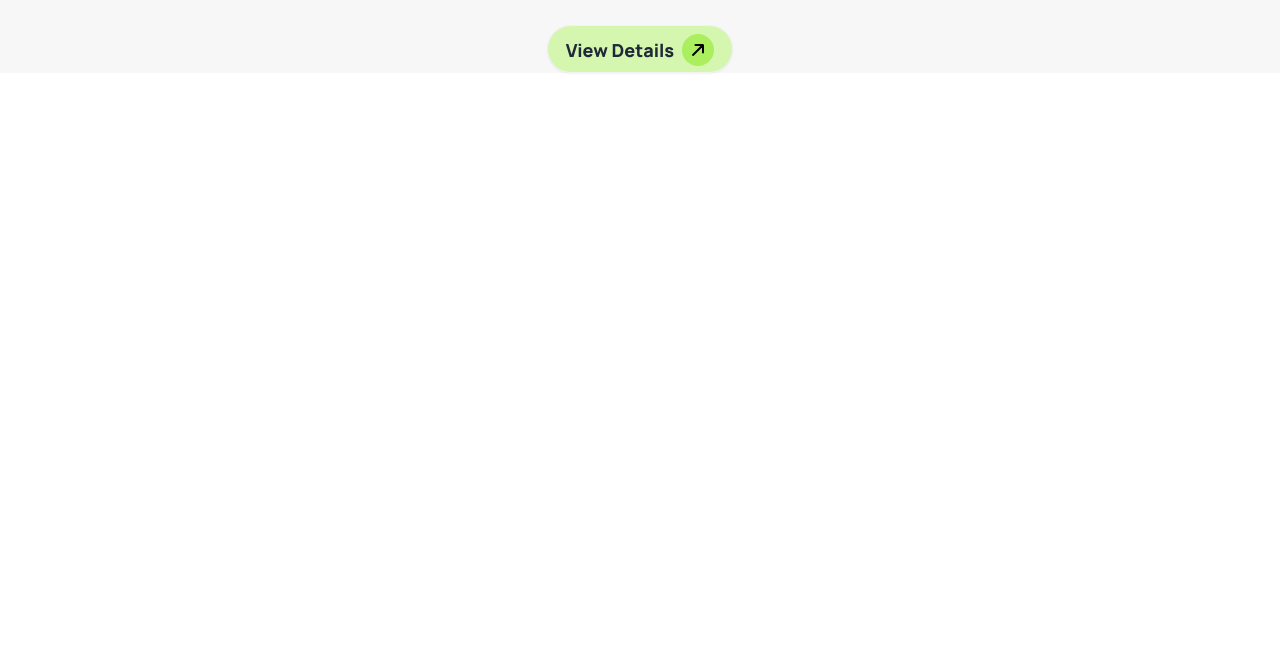
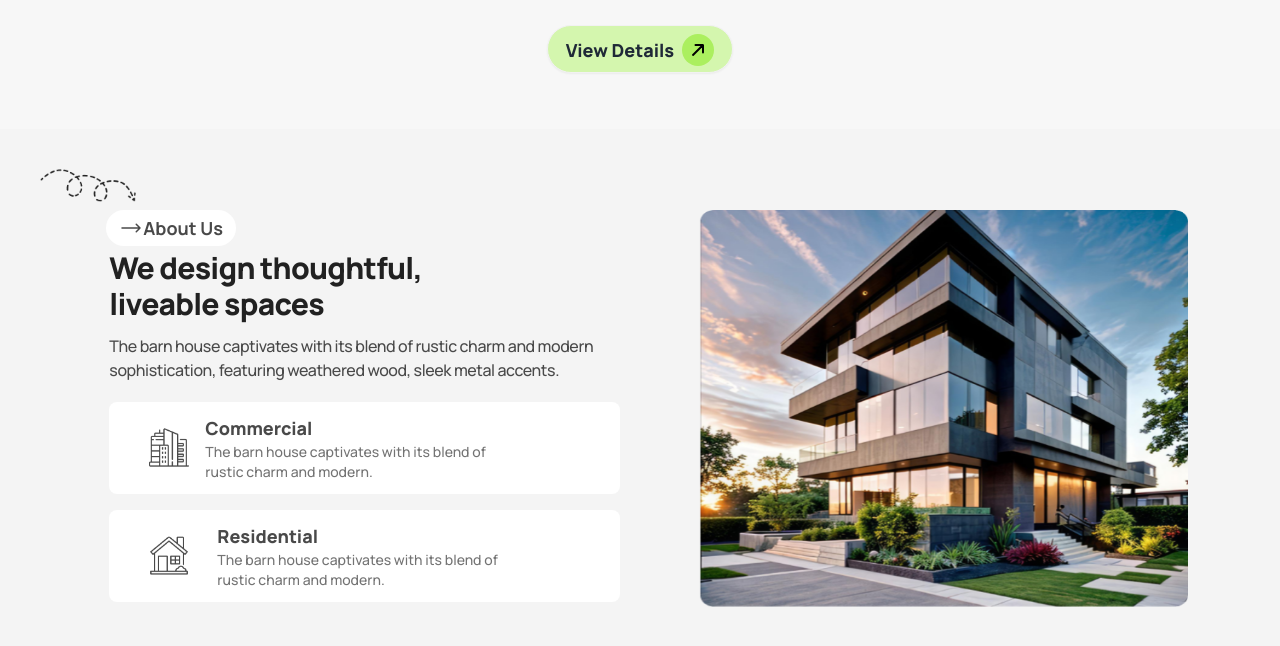
Before and after one commit to shravantidas/assignment3_repo, a plain HTML site: page index.html in a window 1280 px wide. Shown: the part 594-1240 px from the top of the page. Before the commit the page ends 800 px from the top, so only its background shows below. Drawn offline with nearby package versions, Linux system fonts and the light colour scheme.

Commit message:
design spaces section added  here

```diff
--- a/index.html
+++ b/index.html
@@ -9,7 +9,7 @@
   <link href="https://fonts.googleapis.com/css2?family=Manrope:wght@200..800&display=swap" rel="stylesheet">
   <script src="https://cdn.tailwindcss.com"></script>
   <style>
-   .manrope{
+    .manrope {
       font-family: "Manrope", sans-serif;
     }
   </style>
@@ -19,14 +19,15 @@
         extend: {
           colors: {
             clifford: '#da373d',
-            black:'#212121',
-            lemon:'#ABEF5F',
-            light_black:'#494949',
-            gray:'#737373',
-            headerbg:'#F7F7F7',
-            darkblack:'#1C1C1C',
-            lightblack:'#494949',
-            lightlemon:'#d4f6ae',
+            black: '#212121',
+            lemon: '#ABEF5F',
+            light_black: '#494949',
+            gray: '#737373',
+            headerbg: '#F7F7F7',
+            darkblack: '#1C1C1C',
+            lightblack: '#494949',
+            lightlemon: '#d4f6ae',
+            spacesbg:'#f4f4f4'
           }
         }
       }
@@ -36,13 +37,14 @@
 
 <body class="manrope">
   <!-- header part -->
-  <header class="lg:container-md lg:mx-auto bg-headerbg">
+  <header class="lg:container-md lg:mx-auto bg-headerbg pb-8 lg:pb-14">
     <!-- navbar -->
     <nav class="lg:px-20">
       <div>
         <div class="navbar pt-5">
           <div class="lg:navbar-start lg:flex lg:items-center">
-            <svg xmlns="http://www.w3.org/2000/svg" fill="none" viewBox="0 0 24 24" stroke-width="3" stroke="currentColor" class="w-8 p-2 bg-lemon rounded-full lg:font-extrabold mx-3" >
+            <svg xmlns="http://www.w3.org/2000/svg" fill="none" viewBox="0 0 24 24" stroke-width="3"
+              stroke="currentColor" class="w-8 p-2 bg-lemon rounded-full lg:font-extrabold mx-3">
               <path stroke-linecap="round" stroke-linejoin="round" d="m4.5 19.5 15-15m0 0H8.25m11.25 0v11.25" />
             </svg>
 
@@ -58,22 +60,31 @@
             </ul>
           </div>
           <div class="navbar-end hidden lg:flex items-center space-x-5">
-            <svg xmlns="http://www.w3.org/2000/svg" fill="none" viewBox="0 0 24 24" stroke-width="1.5" stroke="currentColor" class="size-6 text-[gray] bg-white w-10 h-10 p-2 rounded-full border border-[#E9E9E9]">
-              <path stroke-linecap="round" stroke-linejoin="round" d="m21 21-5.197-5.197m0 0A7.5 7.5 0 1 0 5.196 5.196a7.5 7.5 0 0 0 10.607 10.607Z" />
+            <svg xmlns="http://www.w3.org/2000/svg" fill="none" viewBox="0 0 24 24" stroke-width="1.5"
+              stroke="currentColor"
+              class="size-6 text-[gray] bg-white w-10 h-10 p-2 rounded-full border border-[#E9E9E9]">
+              <path stroke-linecap="round" stroke-linejoin="round"
+                d="m21 21-5.197-5.197m0 0A7.5 7.5 0 1 0 5.196 5.196a7.5 7.5 0 0 0 10.607 10.607Z" />
             </svg>
-            <svg xmlns="http://www.w3.org/2000/svg" fill="none" viewBox="0 0 24 24" stroke-width="1.5" stroke="currentColor" class="size-6 text-[gray] bg-white w-10 h-10 p-2 rounded-full border border-[#E9E9E9]">
-              <path stroke-linecap="round" stroke-linejoin="round" d="M2.25 3h1.386c.51 0 .955.343 1.087.835l.383 1.437M7.5 14.25a3 3 0 0 0-3 3h15.75m-12.75-3h11.218c1.121-2.3 2.1-4.684 2.924-7.138a60.114 60.114 0 0 0-16.536-1.84M7.5 14.25 5.106 5.272M6 20.25a.75.75 0 1 1-1.5 0 .75.75 0 0 1 1.5 0Zm12.75 0a.75.75 0 1 1-1.5 0 .75.75 0 0 1 1.5 0Z" />
+            <svg xmlns="http://www.w3.org/2000/svg" fill="none" viewBox="0 0 24 24" stroke-width="1.5"
+              stroke="currentColor"
+              class="size-6 text-[gray] bg-white w-10 h-10 p-2 rounded-full border border-[#E9E9E9]">
+              <path stroke-linecap="round" stroke-linejoin="round"
+                d="M2.25 3h1.386c.51 0 .955.343 1.087.835l.383 1.437M7.5 14.25a3 3 0 0 0-3 3h15.75m-12.75-3h11.218c1.121-2.3 2.1-4.684 2.924-7.138a60.114 60.114 0 0 0-16.536-1.84M7.5 14.25 5.106 5.272M6 20.25a.75.75 0 1 1-1.5 0 .75.75 0 0 1 1.5 0Zm12.75 0a.75.75 0 1 1-1.5 0 .75.75 0 0 1 1.5 0Z" />
             </svg>
 
             <a class="btn bg-lemon text-[darkblack] font-extrabold rounded-full">Book Consult
-              <svg xmlns="http://www.w3.org/2000/svg" fill="none" viewBox="0 0 24 24" stroke-width="3" stroke="currentColor" class=" w-8 p-2 rounded-full font-extrabold bg-darkblack text-[white]" >
+              <svg xmlns="http://www.w3.org/2000/svg" fill="none" viewBox="0 0 24 24" stroke-width="3"
+                stroke="currentColor" class=" w-8 p-2 rounded-full font-extrabold bg-darkblack text-[white]">
                 <path stroke-linecap="round" stroke-linejoin="round" d="m4.5 19.5 15-15m0 0H8.25m11.25 0v11.25" />
               </svg>
             </a>
 
           </div>
           <div class=" navbar-end lg:hidden">
-                <svg xmlns="http://www.w3.org/2000/svg" fill="none" viewBox="0 0 24 24" stroke-width="1.5" stroke="currentColor" class="size-6 text-[gray] bg-white w-14 h-14 p-3 rounded-full border border-[#E9E9E9]">
+            <svg xmlns="http://www.w3.org/2000/svg" fill="none" viewBox="0 0 24 24" stroke-width="1.5"
+              stroke="currentColor"
+              class="size-6 text-[gray] bg-white w-14 h-14 p-3 rounded-full border border-[#E9E9E9]">
               <path stroke-linecap="round" stroke-linejoin="round" d="M3.75 6.75h16.5M3.75 12h16.5m-16.5 5.25h16.5" />
             </svg>
           </div>
@@ -84,11 +95,16 @@
     <!-- banner  -->
     <div class="lg:px-20">
       <img class="bg-center w-4/6 lg:w-3/6 mx-auto" src="assets/banner.png" alt="">
-          <h1 class="w-full lg:w-4/6 text-center text-[black] text-4xl lg:text-5xl font-black mt-3 tracking-tight mx-auto">A barn house of this design has a striking appearance</h1>
-          <p class="w-full lg:w-5/6 mx-auto px-5 text-center text-[lightblack] text-sm font-medium pt-5 m">The barn house captivates with its blend of rustic charm and modern sophistication, featuring weathered wood, sleek metal accents, and large windows that flood the space with natural light.</p>
+      <h1 class="w-full lg:w-4/6 text-center text-[black] text-4xl lg:text-5xl font-black mt-3 tracking-tight mx-auto">A
+        barn house of this design has a striking appearance</h1>
+      <p class="w-full lg:w-5/6 mx-auto px-5 text-center text-[lightblack] text-sm font-medium pt-5 m">The barn house
+        captivates with its blend of rustic charm and modern sophistication, featuring weathered wood, sleek metal
+        accents, and large windows that flood the space with natural light.</p>
       <div class="w-5/6 lg:w-1/6 mt-7 flex items-center mx-auto">
-              <a class="w-full btn bg-lightlemon text-lg text-[darkblack] font-extrabold rounded-full pt-2 pb-2 px-5 lg:px-2">View Details
-                <svg xmlns="http://www.w3.org/2000/svg" fill="none" viewBox="0 0 24 24" stroke-width="3" stroke="currentColor" class=" w-8 p-2 rounded-full font-extrabold bg-lemon text-[black]" >
+        <a class="w-full btn bg-lightlemon text-lg text-[darkblack] font-extrabold rounded-full pt-2 pb-2 px-5 lg:px-2">View
+          Details
+          <svg xmlns="http://www.w3.org/2000/svg" fill="none" viewBox="0 0 24 24" stroke-width="3" stroke="currentColor"
+            class=" w-8 p-2 rounded-full font-extrabold bg-lemon text-[black]">
             <path stroke-linecap="round" stroke-linejoin="round" d="m4.5 19.5 15-15m0 0H8.25m11.25 0v11.25" />
           </svg>
         </a>
@@ -96,8 +112,53 @@
     </div>
   </header>
   <!-- main section part -->
-  <main>
+  <main class="lg:container-md lg:mx-auto bg-spacesbg pt-5 lg:pt-10">
+    <!-- design spaces section -->
 
+    <img class="hidden lg:block w-24 ml-10 mb-2" src="assets/Vector.png" alt="">
+
+
+     <div class="w-full grid grid-cols-1 lg:grid-cols-2 mx-auto lg:w-11/12">
+         <!-- content-card -->
+     <div class="lg:h-5/6">
+      <div class="w-3/6 lg:w-2/6 mx-auto lg:ml-5">
+        <h6 class=" flex items-center justify-center text-[#494949] font-bold bg-white w-4/6 mx-auto py-2 lg:py-1 rounded-full text-lg mb-1">
+          <svg xmlns="http://www.w3.org/2000/svg" fill="none" viewBox="0 0 24 24" stroke-width="1.5" stroke="currentColor" class="size-6">
+            <path stroke-linecap="round" stroke-linejoin="round" d="M17.25 8.25 21 12m0 0-3.75 3.75M21 12H3" />
+          </svg>
+          About Us</h6>
+          </div>
+
+        <div class=" lg:ml-14 mx-5">
+           <h2 class="text-center lg:text-left lg:w-4/6 text-3xl font-black mb-3 text-[#212121] tracking-tight">We design thoughtful, liveable spaces</h2>
+           <p class=" text-center lg:text-left lg:w-full text-[#494949] text-base font-medium tracking-tight mb-5">The barn house captivates with its blend of rustic charm and
+            modern sophistication, featuring weathered wood, sleek metal accents.</p>
+            <div class="card bg-white text-primary-content w-full px-10  rounded-lg py-3">
+              <div class="bg-white flex items-center justify-center gap-4">
+                <img class="w-10"src="assets/commercial.png" alt="">
+                <div class="w-11/12">
+                  <h6 class="text-[#494949] font-extrabold text-lg">Commercial</h6>
+                  <p class="text-[#737373] text-sm font-medium lg:w-5/6">The barn house captivates with its blend of rustic charm and modern.</p>
+                </div>
+              </div>
+            </div>
+            <div class="card bg-white text-primary-content w-full px-10  rounded-lg py-3 mt-4 mb-6 lg:mb-20">
+              <div class="bg-white flex items-center justify-center gap-7">
+                <img class="w-10" src="assets/residential.png" alt="">
+                <div class="w-11/12">
+                  <h6 class="text-[#494949] font-extrabold text-lg">Residential</h6>
+                  <p class="text-[#737373] text-sm font-medium w-5/6">The barn house captivates with its blend of rustic charm and modern.</p>
+                </div>
+              </div>
+            </div>
+
+        </div>
+     </div>
+      <!-- image -->
+      <div class=" px-4 h-72 lg:h-5/6">
+        <img class="lg:pl-5  w-full mx-auto  lg:w-11/12 h-full" src="assets/Rectangle.png" alt="">
+      </div>
+     </div>
   </main>
   <!-- footer part -->
   <footer>
```
Lines whose indentation alone changed are shown as unchanged.
